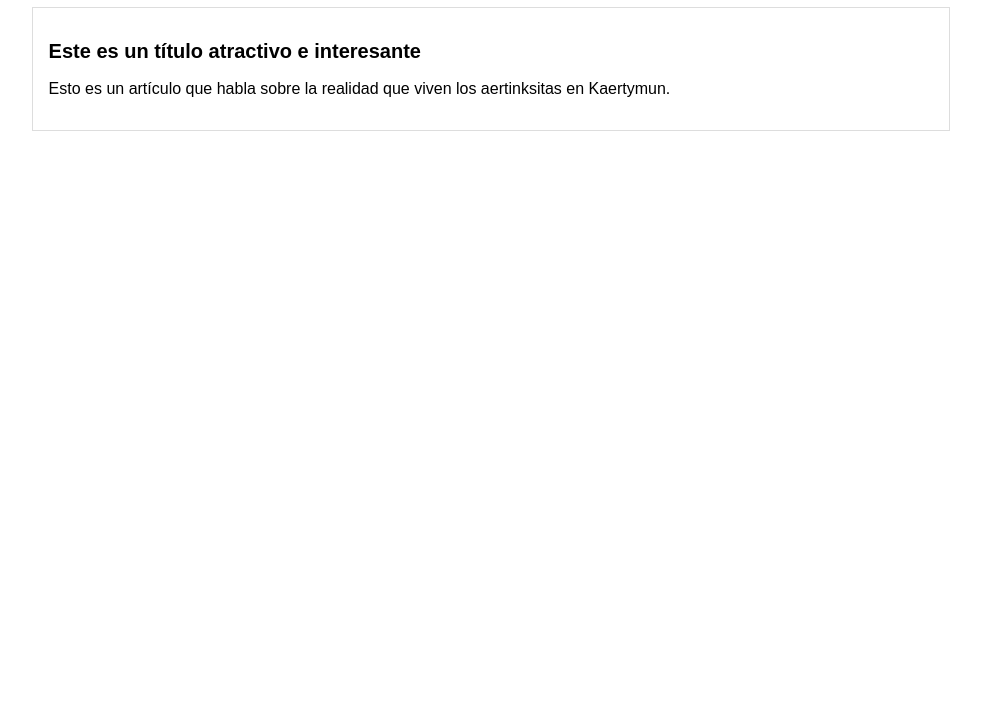
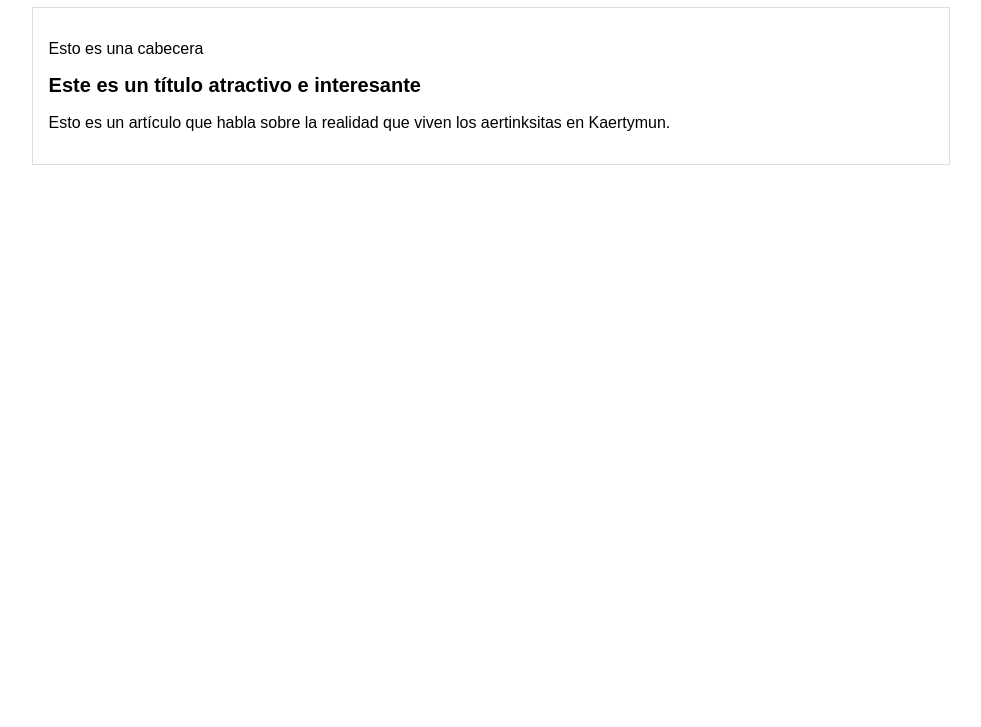
Before and after one commit to tacomasterx/hyperblog, a plain HTML site: page blog.html in a window 1280 px wide. Shown: the part 73-800 px from the top of the page, without its empty margins (149-1130 px from the left). Drawn offline with Linux system fonts and the light colour scheme.

Commit message:
Cabecera cool

```diff
--- a/blog.html
+++ b/blog.html
@@ -8,7 +8,10 @@
   <body>
     <h1>Esto es un blog</h1>
     <div id="container">
-      <article class="">
+      <div id="cabecera">
+        <p>Esto es una cabecera</p>
+      </div>
+      <article id="post">
         <h2>Este es un título atractivo e interesante</h2>
         <p>Esto es un artículo que habla sobre la realidad que viven los aertinksitas en Kaertymun.</p>
       </article>
```
